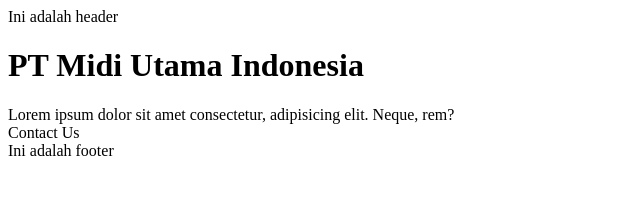
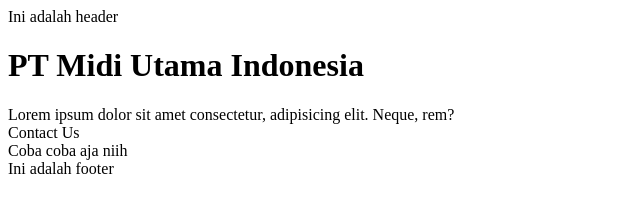
Before and after one commit to fenesiawutuk/CompanyProfile, a plain HTML site: page contact-us.html in a window 1280 px wide. Shown: the whole page, without its empty margins (0-640 px from the left). Drawn offline with Linux system fonts and the light colour scheme.

Commit message:
Mengupdate contact us dari local

```diff
--- a/contact-us.html
+++ b/contact-us.html
@@ -12,6 +12,7 @@
       Lorem ipsum dolor sit amet consectetur, adipisicing elit. Neque, rem?
     </div>
     <div class="">Contact Us</div>
+    <div>Coba coba aja niih</div>
   </body>
   <footer>Ini adalah footer</footer>
 </html>
```
